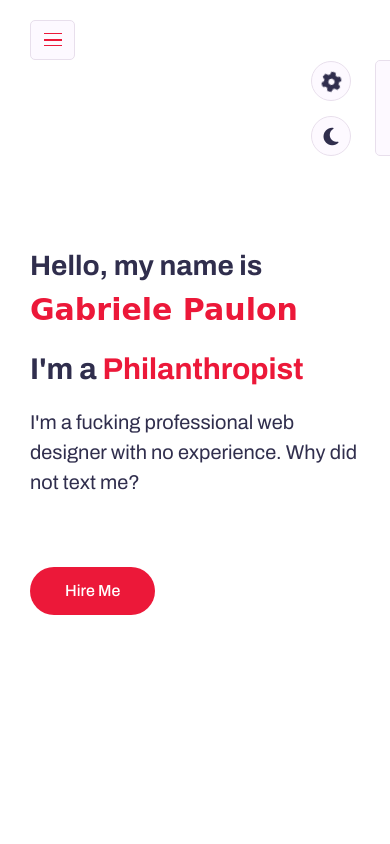
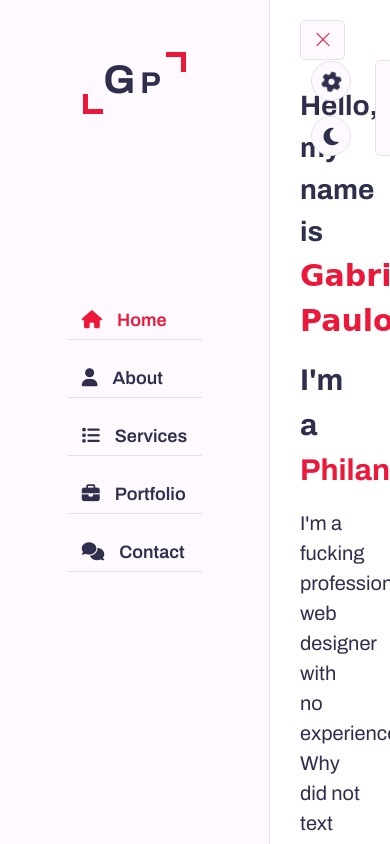
Before and after one commit to casten01/PORTFOLIO, a plain HTML site: page index.html in a window 390 px wide. Both pictures are taken after a click on the element 52 px from the left and 40 px from the top of the page. Drawn offline with nearby package versions, Linux system fonts and the light colour scheme; a web font is replaced by a local one.

Commit message:
second serious commit

```diff
--- a/css/style.css
+++ b/css/style.css
@@ -66,6 +66,8 @@ ul
     bottom: 0;
     overflow-y: auto;
     overflow-x: hidden;
+    transition: all 0.3s ease;
+
 }
 
 .section.back-section
@@ -200,6 +202,7 @@ ul
     display: flex;
     align-items: center;
     justify-content: center ;
+    transition: all 0.3s ease;
 }
 
 .aside .logo
@@ -263,6 +266,8 @@ ul
     display: none;
     align-items: center;
     justify-content: center;
+    transition: all 0.3s ease;
+
 }
 
 .aside .nav-toggler span
@@ -272,6 +277,11 @@ ul
     background: var(--skin-color);
     display: inline-block;
     position: relative;
+}
+
+.aside .nav-toggler.open span
+{
+    background-color: transparent;
 }
 
 .aside .nav-toggler span::before
@@ -284,6 +294,14 @@ ul
     top: -6px;
     left: 0;
 }
+
+.aside .nav-toggler.open span::before
+{
+    transform: rotate(45deg);
+    top: 0;
+    transition: all 1s ease;
+}
+
 .aside .nav-toggler span::after
 {
     content: '';
@@ -293,6 +311,14 @@ ul
     position: absolute;
     top: 6px;
     left: 0;
+}
+
+.aside .nav-toggler.open span::after
+{
+    transform: rotate(-45deg);
+    top: 0;
+    transition: all 1s ease;
+
 }
 
 .aside .nav
@@ -489,7 +515,6 @@ h3.my-profession
 
 .about .about-content .personal-info .buttons .btn
 {
-    margin-right: 15px;
     margin-top: 10px;
 }
 .about .about-content .skills
@@ -866,22 +891,36 @@ h3.my-profession
 
 @media (max-width: 1199px)
 {
+    .section .container
+    {
+        padding-top: 70px;
+    }
     .aside
     {
         left: -270px
     }
-
+    .aside.open
+    {
+        left: 0;
+    }
     .aside .nav-toggler
     {
         display: flex;
         left: 30px;
+    }
+    .aside .nav-toggler.open
+    {
+        left: 300px;
     }
 
     .section
     {
         left: 0;
     }
-
+    .section.open
+    {
+        left: 270px;
+    }
     .about .about-content .personal-info .info-item p span
     {
         display: blockS;
--- a/index.html
+++ b/index.html
@@ -50,7 +50,7 @@
                                 <h3 class="hello">Hello, my name is <span class="name">Gabriele Paulon</span></h3>
                                 <h3 class="my-profession">I'm a <span class="typing"></span></h3>
                                 <p>I'm a fucking professional web designer with no experience. Why did not text me?</p>
-                                <a href="#contact" class="btn hire-me">Hire Me</a>
+                                <a href="#" class="btn">Download CV</a>
                             </div>
                             <div class="home-img padd-15">
                                 <img src="images/hero.jpg" alt="">
@@ -97,8 +97,7 @@
                                     </div>
                                     <div class="row">
                                         <div class="buttons padd-15">
-                                            <a href="#" class="btn">Download CV</a>
-                                            <a href="#contact" class="btn hire-me">Hire Me</a>
+                                            <a href="#contact" data-section-index="1" class="btn hire-me">Hire Me</a>
                                         </div>
                                     </div>
                                 </div>
--- a/script.js
+++ b/script.js
@@ -19,21 +19,35 @@ const nav = document.querySelector(".nav"),
       const a = navList[i].querySelector("a");
       a.addEventListener("click", function()
       {
-        for(let i = 0; i<totalSection; i++)
-      {
-        allSection[i].classList.remove("back-section");
-      }
+        removeBackSection();
         for(let j=0; j<totalNavList; j++)
         {
           if(navList[j].querySelector("a").classList.contains("active"))
           {
-            allSection[j].classList.add("back-section");
+                addBackSection();
+            // allSection[j].classList.add("back-section");
           }
           navList[j].querySelector("a").classList.remove("active");
         }
         this.classList.add("active");
         showSection(this);
+        if(window.innerWidth < 1200)
+        {
+          asideSectionTogglerBtn();
+        }
       })
+    }
+    function addBackSection(num)
+    {
+      allSection[num].classList.add("back-section");
+    }
+
+    function removeBackSection()
+    {
+      for(let i=0; i<totalSection; i++)
+      {
+        allSection[i].classList.remove("back-section");
+      }
     }
 
     function showSection(element)
@@ -45,3 +59,38 @@ const nav = document.querySelector(".nav"),
       const target = element.getAttribute("href").split("#")[1];
       document.querySelector("#" + target).classList.add("active");
     }
+    function updateNav(element)
+    {
+      for(let i=0; i<totalNavList; i++)
+      {
+        navList[i].querySelector("a").classList.remove("active");
+        const target = element.getAttribute("href").split("#")[1];
+        if(target === navList[i].querySelector("a").getAttribute("href").split("#")[1])
+        {
+          navList[i].querySelector("a").classList.add("active");
+        }
+      }
+    }
+    document.querySelector(".hire-me").addEventListener("click", function(){
+      const sectionIndex = this.getAttribute("data-section-index");
+      // console.log(sectionIndex);
+      showSection(this);
+      updateNav(this);
+      removeBackSection();
+      addBackSection(sectionIndex);
+    })
+    const navTogglerBtn = document.querySelector(".nav-toggler"),
+      aside = document.querySelector(".aside");
+      navTogglerBtn.addEventListener("click", () =>
+      {
+        asideSectionTogglerBtn();
+      })
+      function asideSectionTogglerBtn()
+      {
+        aside.classList.toggle("open");
+        navTogglerBtn.classList.toggle("open");
+        for(let i=0; i<totalSection; i++)
+        {
+          allSection[i].classList.toggle("open");
+        }
+      }
```
